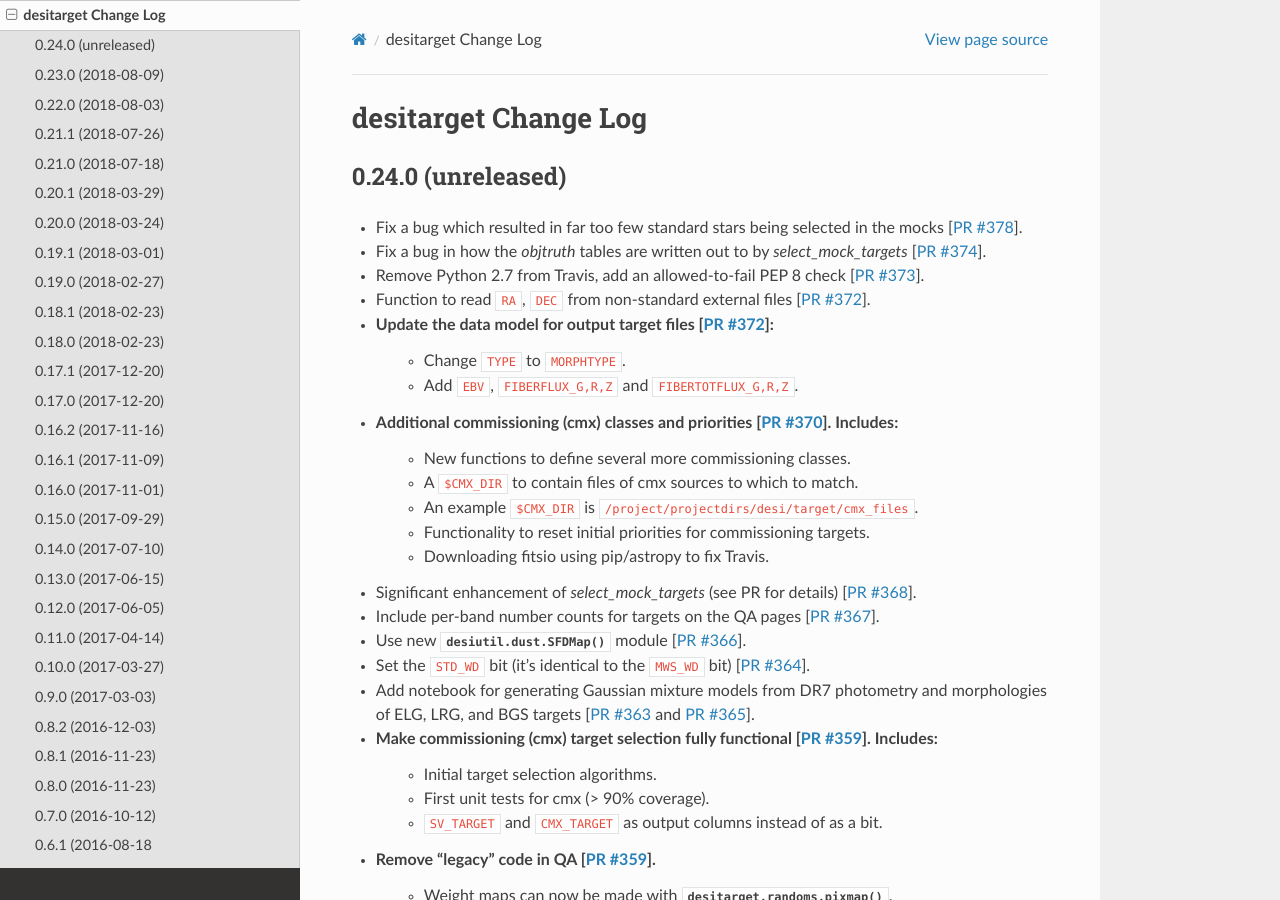
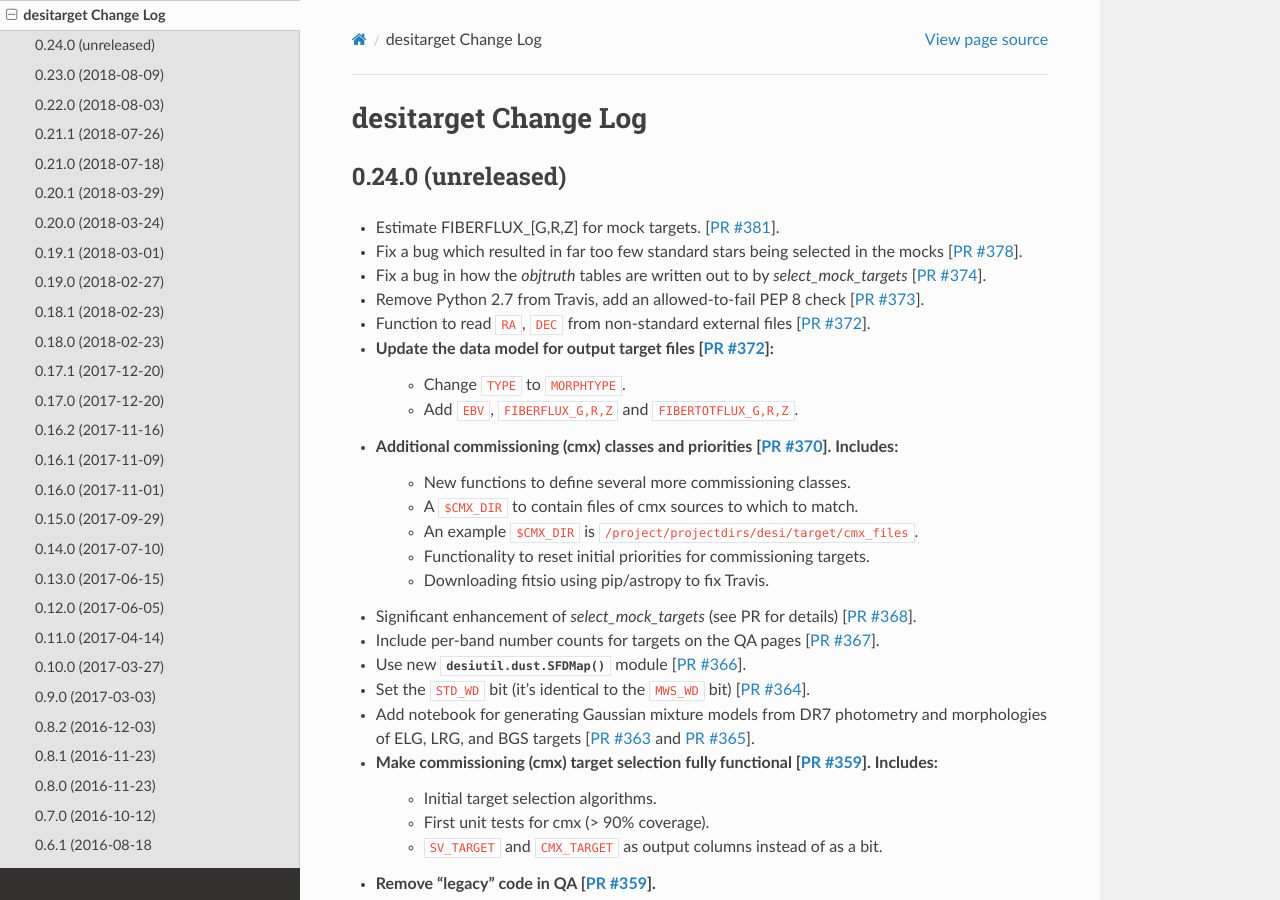
Before and after one commit to desihub/desitarget, a Sphinx documentation site: the page built from doc/changes.rst, in a window 1280 px wide and 900 px high. Built offline with Sphinx 7.4.7 and the Read the Docs theme 2.0.0, drawn with Linux system fonts in a browser that asks for light colours.

Commit message:
update log [ci skip]

```diff
--- a/doc/changes.rst
+++ b/doc/changes.rst
@@ -5,6 +5,7 @@ desitarget Change Log
 0.24.0 (unreleased)
 -------------------
 
+* Estimate FIBERFLUX_[G,R,Z] for mock targets. [`PR #381`_].
 * Fix a bug which resulted in far too few standard stars being selected in the
   mocks [`PR #378`_].
 * Fix a bug in how the `objtruth` tables are written out to by
@@ -72,6 +73,7 @@ desitarget Change Log
 .. _`PR #373`: https://github.com/desihub/desitarget/pull/373
 .. _`PR #374`: https://github.com/desihub/desitarget/pull/374
 .. _`PR #378`: https://github.com/desihub/desitarget/pull/378
+.. _`PR #381`: https://github.com/desihub/desitarget/pull/381
 
 0.23.0 (2018-08-09)
 -------------------
```
